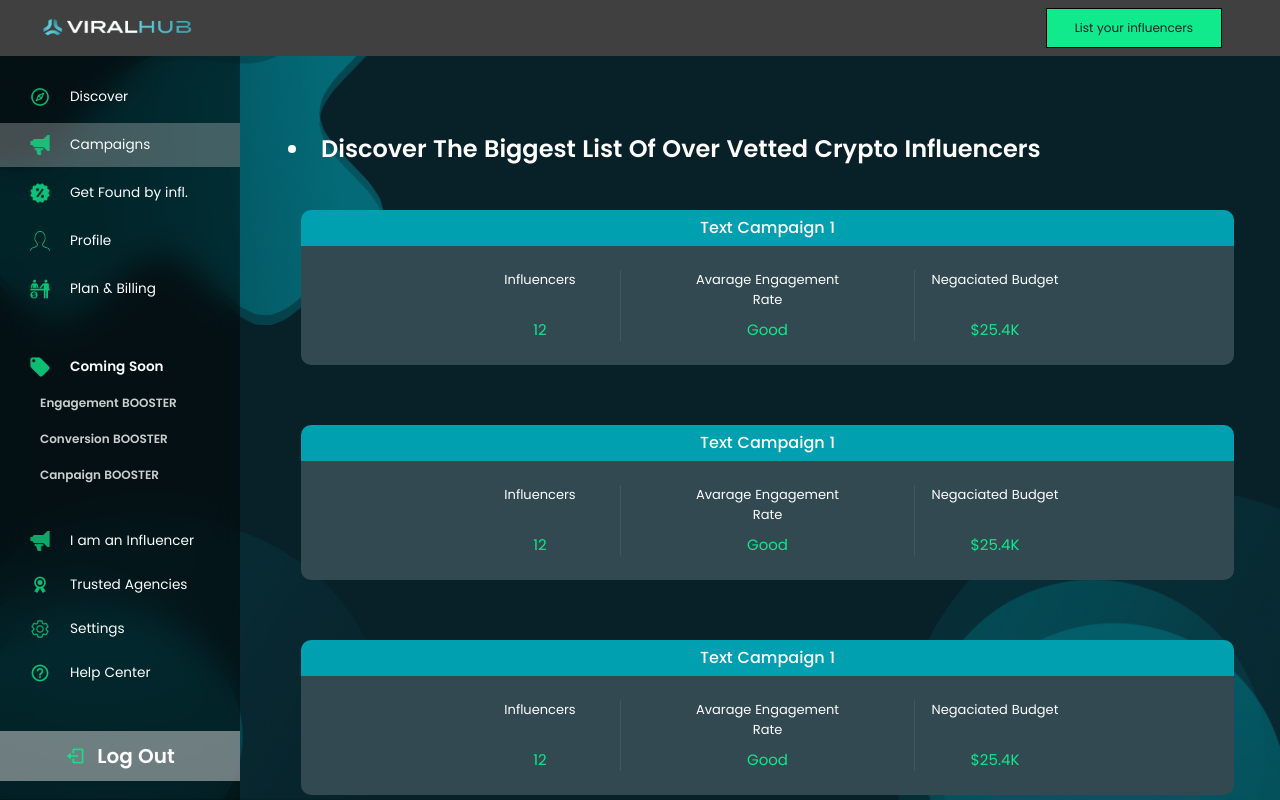
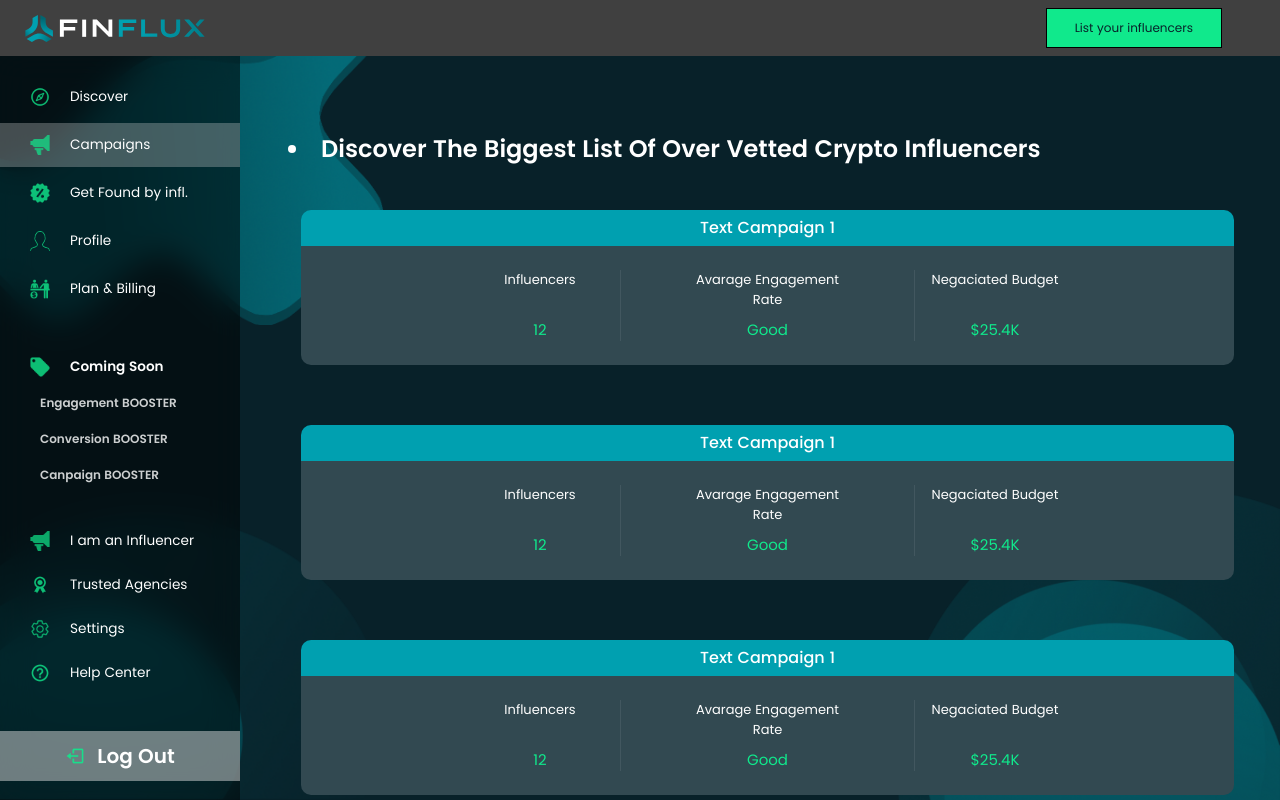
Before and after one commit to devlancer412/influx-frontend, a Next.js app: page /campaign in a window 1280 px wide. Built offline with nearby package versions, Linux system fonts and the light colour scheme.

Commit message:
logo changed

```diff
--- a/components/layout/Navbar.tsx
+++ b/components/layout/Navbar.tsx
@@ -10,7 +10,12 @@ const Navbar: React.FC<Props> = ({ toggleSidebar }) => {
     <div className='relative w-full h-[56px] bg-[#404040] flex flex-row justify-center md:justify-between items-center md:pr-[58px] md:pl-[25px]'>
       <Link href='/'>
         <div className='hover:cursor-pointer h-full flex flex-row items-center'>
-          <Image src='/images/mark.png' width='180' height='56' />
+          <Image
+            src='/images/logo.svg'
+            width='180'
+            height='65'
+            objectFit='contain'
+          />
         </div>
       </Link>
       <div className='py-[8px] px-7 border border-black bg-[#10E98C] hover:cursor-pointer text-[#082129] font-poppins text-[12px] leading-[22px] hidden md:block'>
```
Also changed, not shown: public/images/logo.svg (added).
